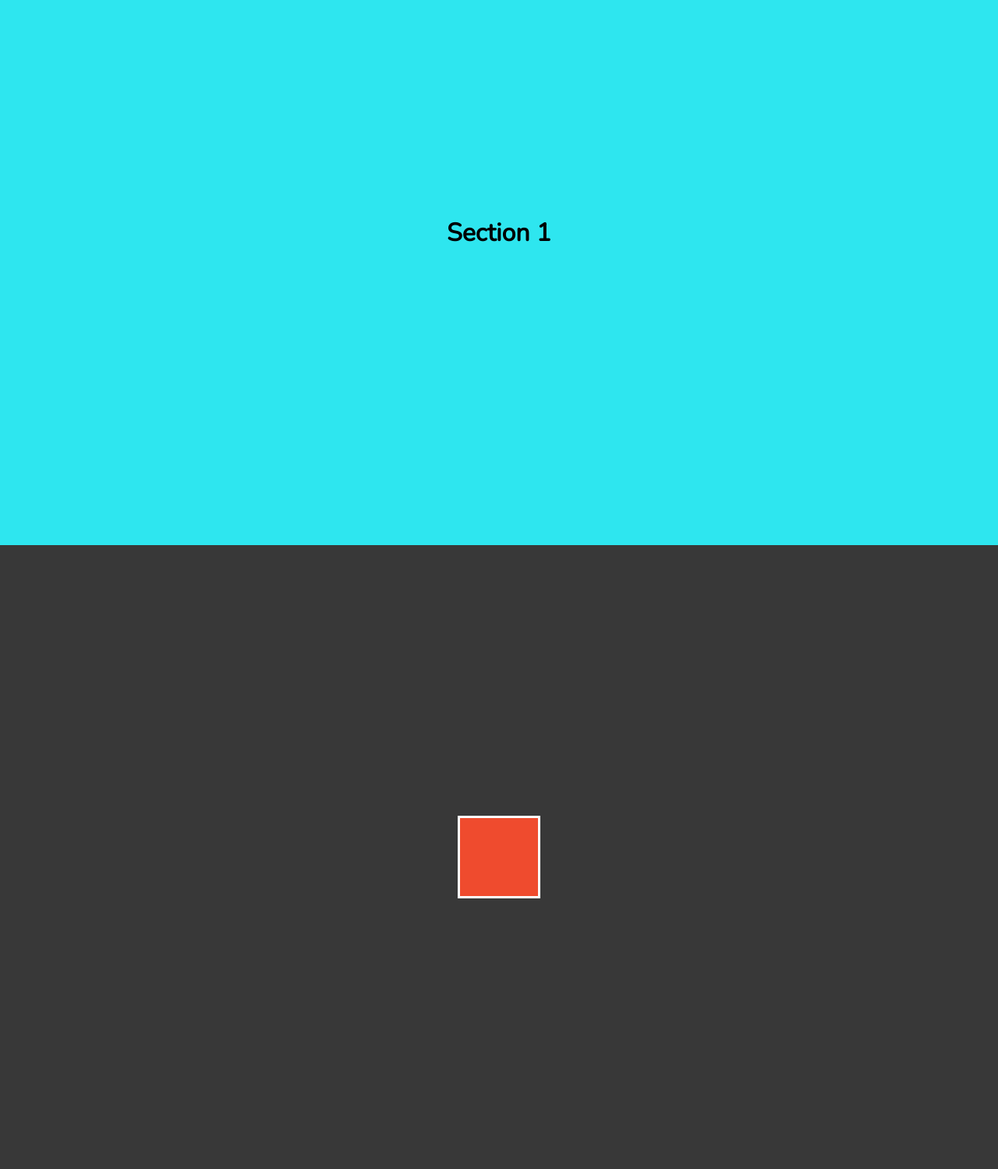
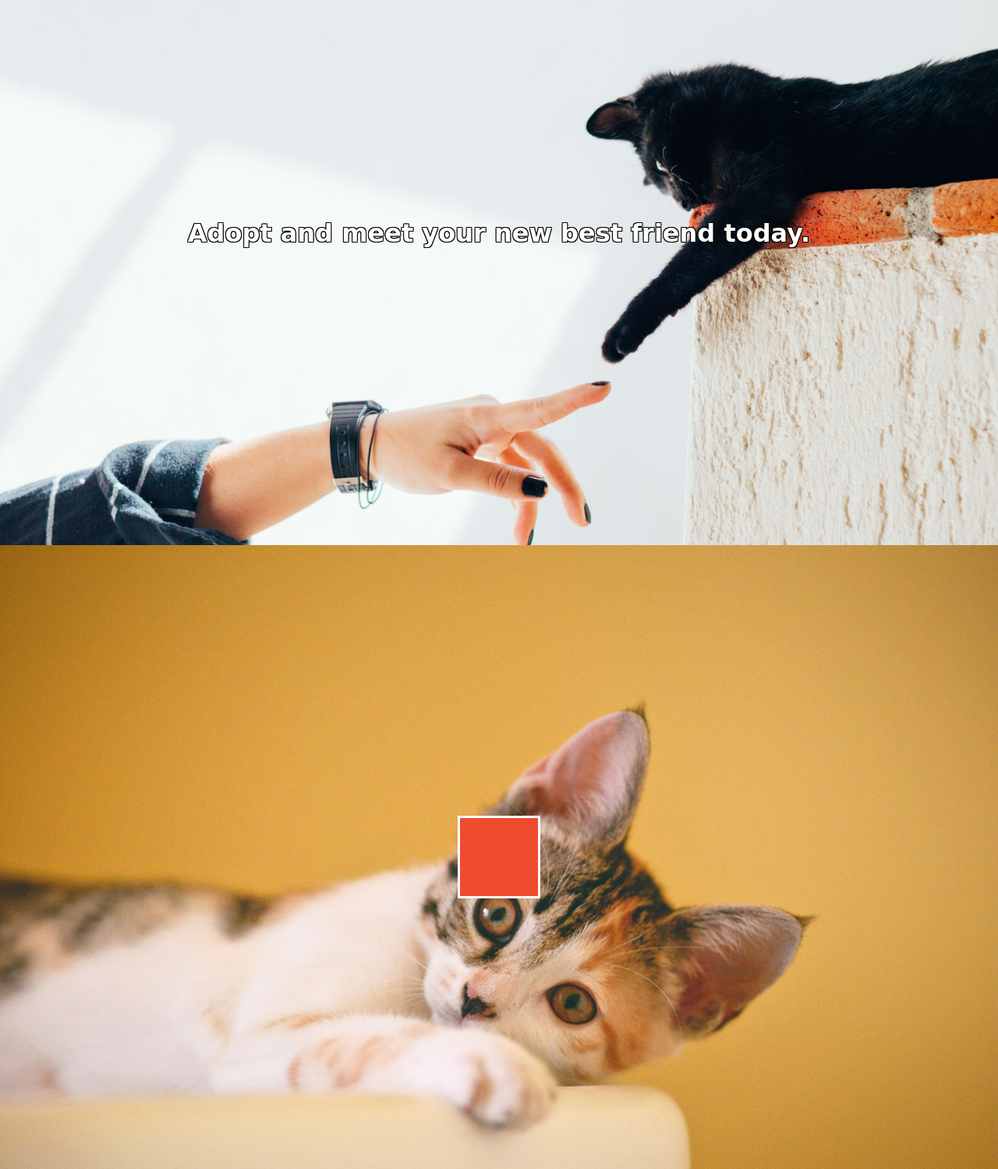
Before and after one commit to nad328/divario-scroll, a website: page deploy/index.html in a window 1280 px wide. Shown: the part 101-1600 px from the top of the page at 78% size. Drawn offline with nearby package versions, Linux system fonts and the light colour scheme.

Commit message:
crtvybhjnkm

```diff
--- a/deploy/css/styles.css
+++ b/deploy/css/styles.css
@@ -335,7 +335,7 @@ template {
     Typography
 ============= */
 body {
-  font-family: "Nunito", sans-serif;
+  font-family: 'Nova Oval', cursive;
 }
 
 /* =============
@@ -368,12 +368,26 @@ textarea {
 /* =============
     Footer
 ============= */
+
+#strokeme
+  {
+      color: white;
+      text-shadow:
+      -1px -1px 0 #000,
+      1px -1px 0 #000,
+      -1px 1px 0 #000,
+      1px 1px 0 #000;
+  }
+
 #section-1 {
   background-color: var(--aqua);
   height: 100vh;
   display: flex;
   justify-content: center;
   align-items: center;
+  background-image: url("../img/cattouch.jpg");
+  background-size: cover;
+
 }
 
 #section-2 {
@@ -382,7 +396,7 @@ textarea {
   display: flex;
   justify-content: center;
   align-items: center;
-  background-image: url("../img/hero.jpg");
+  background-image: url("../img/catorange.jpg");
   background-size: cover;
 }
 #section-2 #box {
@@ -398,4 +412,6 @@ textarea {
   display: flex;
   justify-content: center;
   align-items: center;
+  background-image: url("../img/catlay.jpg");
+  background-size: cover;
 }
--- a/deploy/index.html
+++ b/deploy/index.html
@@ -8,19 +8,23 @@
     <link rel="preconnect" href="https://fonts.gstatic.com" crossorigin>
     <link href="https://fonts.googleapis.com/css2?family=Nunito:wght@300&display=swap" rel="stylesheet">
     <link rel="stylesheet" href="css/styles.css">
-    <title>Week 4 ScrollTrigger</title>
+    <title>DiVario scroll</title>
 </head>
 
 <body>
     <div id="section-1">
-        <h1>Section 1</h1>
+        <span id="strokeme">
+        <h1>Adopt and meet your new best friend today.</h1>
+    </span>
     </div>
 
     <div id="section-2">
             <div id="box"></div>
         </div>
-    <div id="section-3">
-                <h1>Section 3</h1>
+    <div id="section-3" id="strokeme">
+                <span id="strokeme">
+                <h1>Home is where the cat is. </h1>
+                </span>
             </div>
     <script src="js/scripts-min.js"></script>
 </body>
```
Also changed, not shown: deploy/img/catbox.jpg (deleted), deploy/img/catorange.jpg (added), 7 other files.
